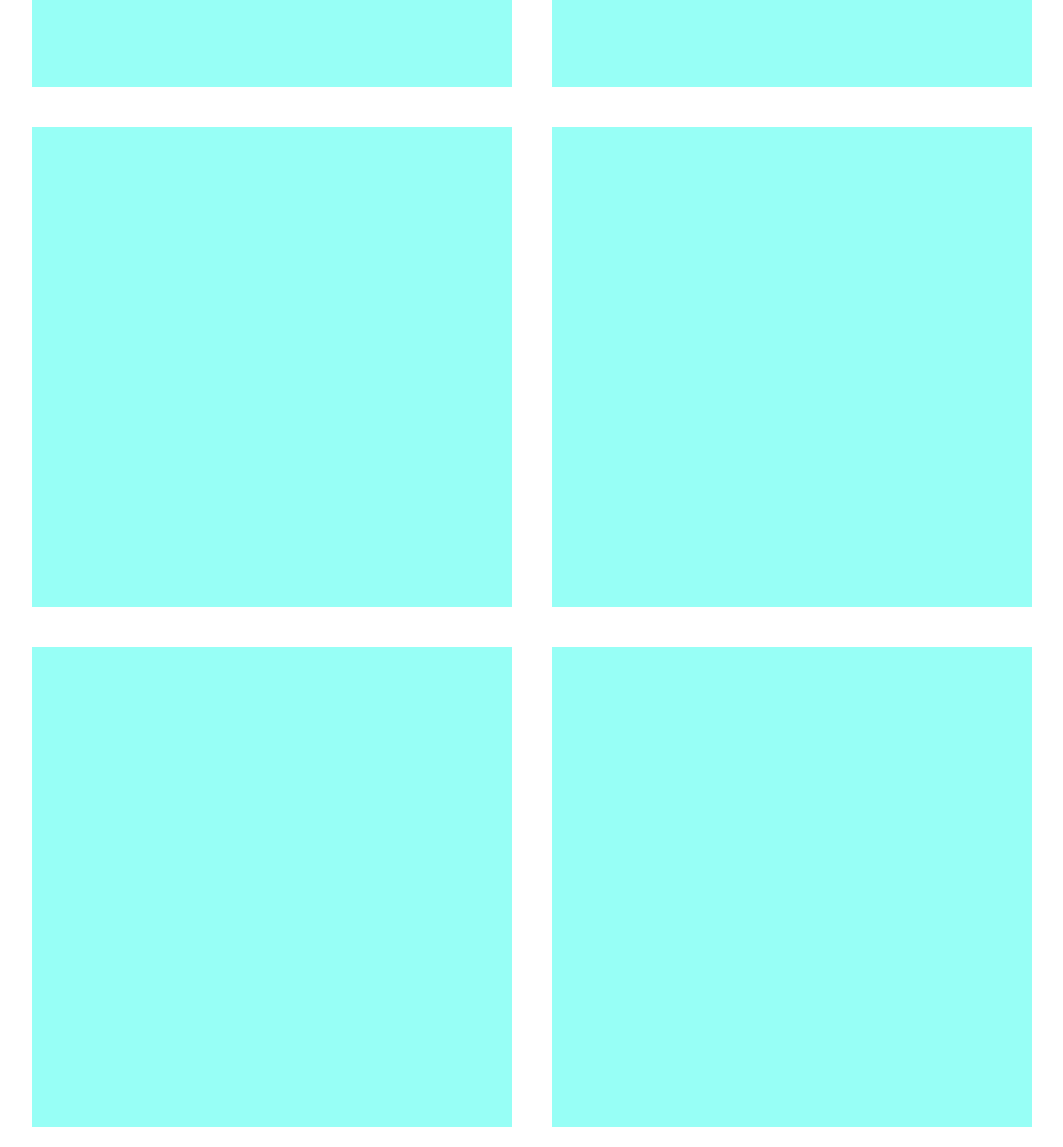
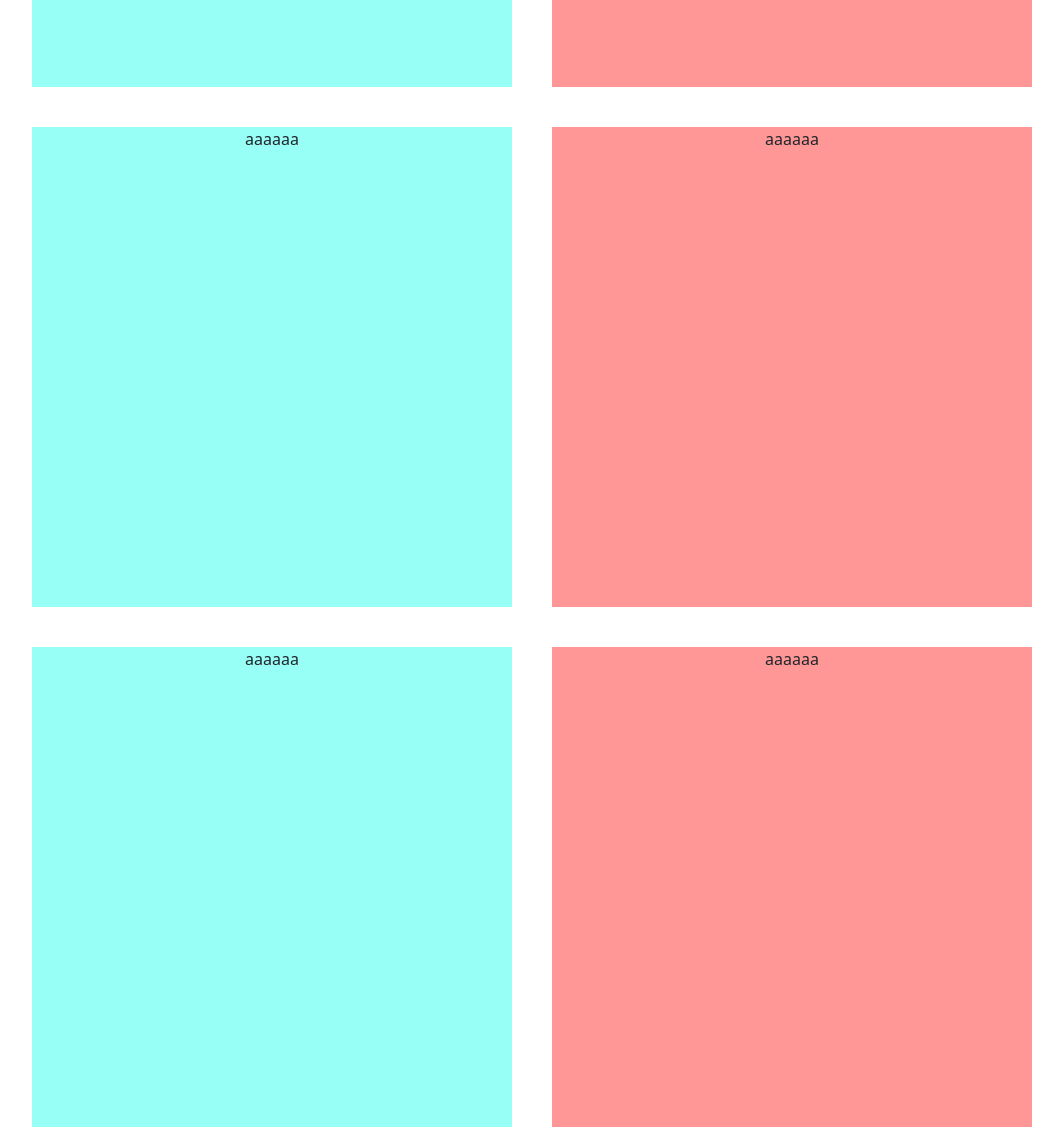
Before and after one commit to yukiiiiii0813/Portfolio, a plain HTML site: page index.html in a window 1280 px wide. Shown: the part 960-2107 px from the top of the page, without its empty margins (108-1171 px from the left). Drawn offline with nearby package versions, Linux system fonts and the light colour scheme.

Commit message:
added contents frameworl

```diff
--- a/index.html
+++ b/index.html
@@ -12,29 +12,50 @@
     <title>YUKI HASHIMOTO</title>
 </head>
 <body>
-    <div class="container">
     <header>
+        <div class="container header">
             <div class="header-name"><a href="#">YUKI HASHIMOTO</a></div>
             <ul>
                 <li><a href="#">WORK</a></li>
                 <li><a href="#">ABOUT</a></li>
                 <li><a href="#">CONTACT</a></li>
             </ul>
-
+        </div>
     </header>
     <main>
+        <div class="container">
             <div class="profile-hero">
                 <h1 class="hello">Hello!</h1>
                 <h1 class="profile">I'm Yuki,
                     a UI/UX designer based in Vancouver, Canada.</h1>
             </div>
-        <div class="contents">
-            <div class="work"></div>
-            <div class="work"></div>
-            <div class="work"></div>
-            <div class="work"></div>
-            <div class="work"></div>
-            <div class="work"></div>
+
+            <div class="container text-center" style="max-width: 1040px;">
+                <div class="row">
+                    <!-- Content here -->
+                    <div class="col-xs-12 col-xl-6">
+                        <div class="inner-box" style="background-color:rgb(151, 255, 246); margin: 0 auto;">aaaaaa</div>
+                    </div>
+                    <div class="col-xs-12 col-xl-6">
+                        <div class="inner-box" style="background-color:rgb(255, 151, 151); margin: 0 auto;">aaaaaa</div>
+                    </div>
+                    <div class="col-xs-12 col-xl-6">
+                        <div class="inner-box" style="background-color:rgb(151, 255, 246); margin: 0 auto;">aaaaaa</div>
+                    </div>
+                    <div class="col-xs-12 col-xl-6">
+                        <div class="inner-box" style="background-color:rgb(255, 151, 151); margin: 0 auto;">aaaaaa</div>
+                    </div>
+                    <div class="col-xs-12 col-xl-6">
+                        <div class="inner-box" style="background-color:rgb(151, 255, 246); margin: 0 auto;">aaaaaa</div>
+                    </div>
+                    <div class="col-xs-12 col-xl-6">
+                        <div class="inner-box" style="background-color:rgb(255, 151, 151); margin: 0 auto;">aaaaaa</div>
+                    </div>
+
+
+
+
+
 
                 </div>
 
@@ -46,7 +67,7 @@
 
     </main>
 
-    </div>
+
 
 
     <footer></footer>
--- a/stylesheets/style.css
+++ b/stylesheets/style.css
@@ -1,6 +1,10 @@
 /*header*/
 .container{
     margin: 0 48px;
+}
+.header{
+    display: flex;
+    justify-content: space-between;
 }
 header{
     display: flex;
@@ -43,14 +47,13 @@ h1{
 }
 
 /*contents*/
-.contents{
+.inner-box{
+    height: 480px;
+    width: 480px;
+}
+.col-xl-6{
+    padding: 20px;
     display: flex;
     flex-wrap: wrap;
     justify-content: center;
 }
-.work{
-    background-color: rgb(151, 255, 246);
-    width: 480px;
-    height: 480px;
-    margin: 20px;
-}
```
Lines whose indentation alone changed are shown as unchanged.
